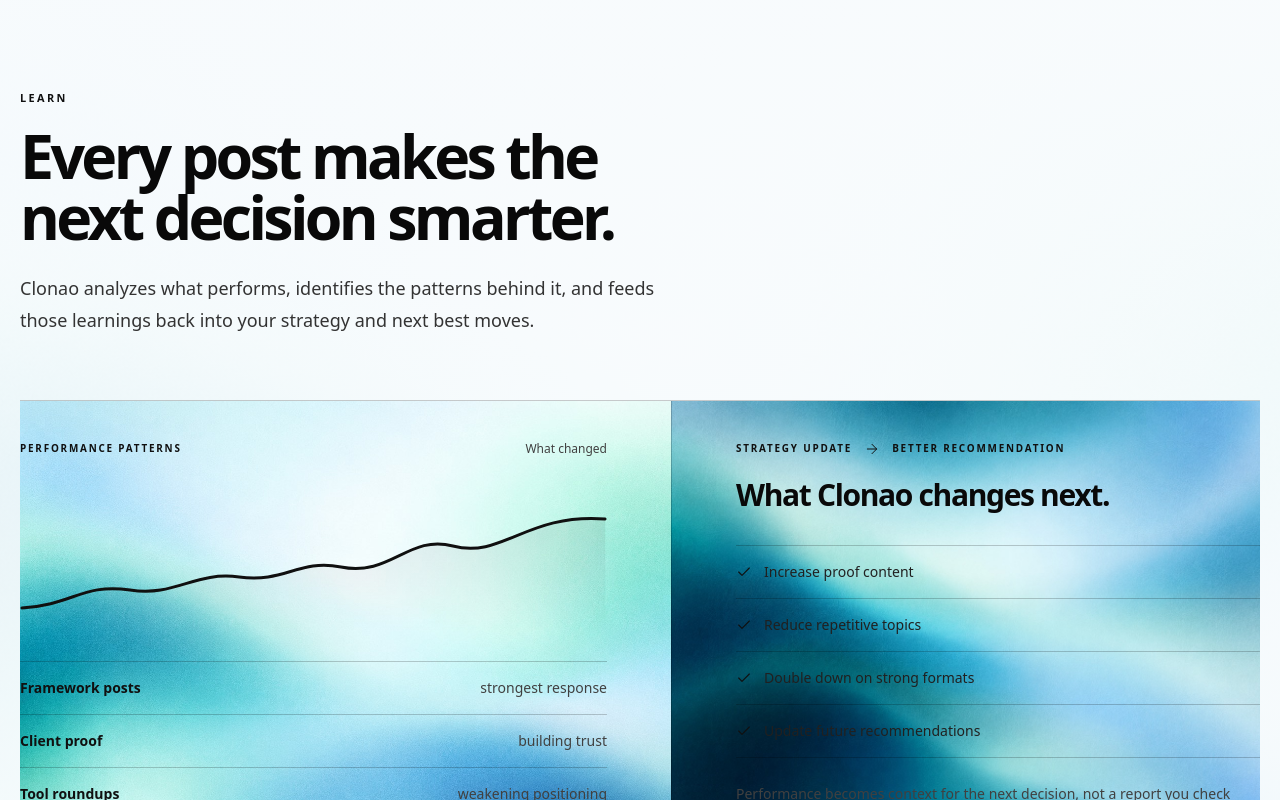
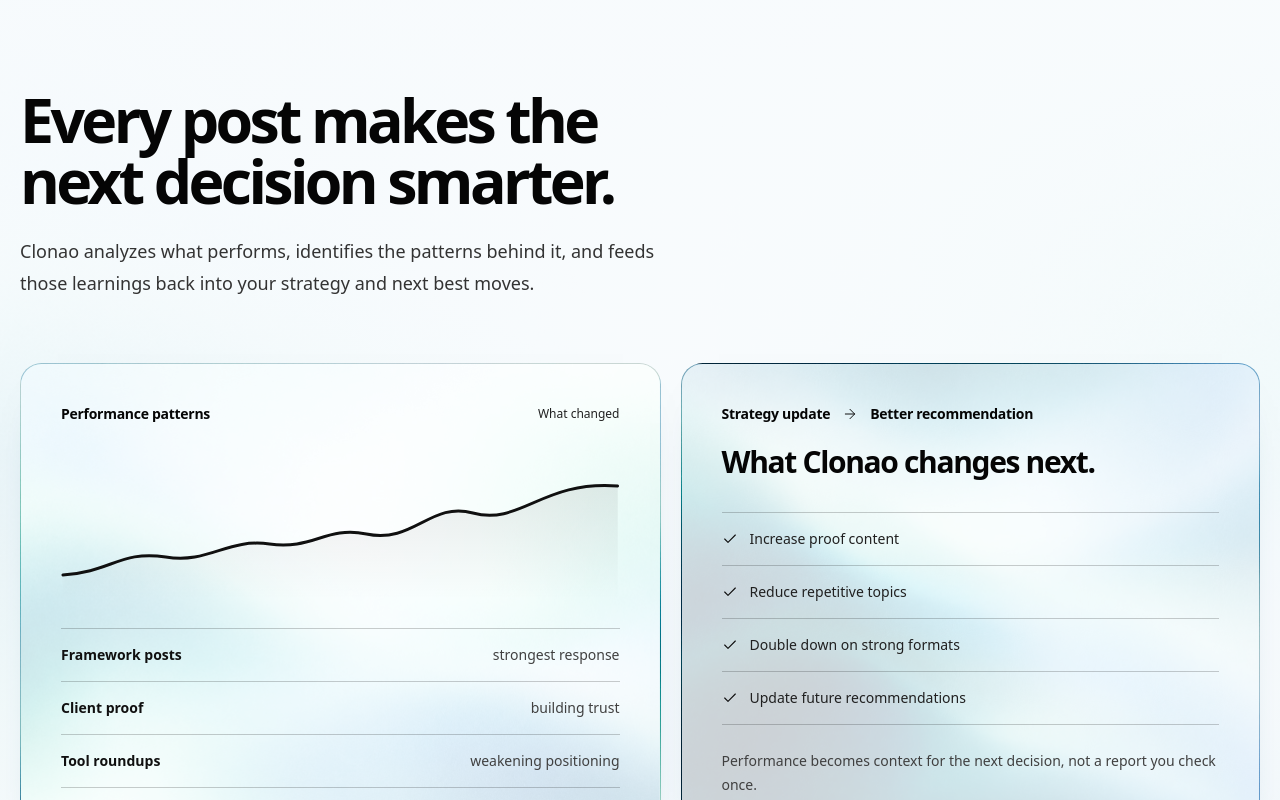
Before and after one commit to veokleo-create07/linkeldn.tool.100k, a Next.js app: page /product in a window 1280 px wide. Shown: the part 2480-3280 px from the top of the page. Built offline with nearby package versions, Linux system fonts and the light colour scheme.

Commit message:
refine: structure learn panels and headings

```diff
--- a/src/components/marketing/product-create.tsx
+++ b/src/components/marketing/product-create.tsx
@@ -13,8 +13,7 @@
       <div className="marketing-container relative z-10">
         <div className="grid items-start gap-14 lg:grid-cols-[minmax(0,0.78fr)_minmax(0,1.22fr)] lg:gap-24">
           <div className="max-w-xl lg:pt-8">
-            <p className="text-[0.68rem] font-semibold uppercase tracking-[0.22em] text-[#101010]">Create</p>
-            <h2 id="product-create-heading" className="text-balance mt-5 text-4xl font-semibold leading-[1.02] tracking-[-0.06em] text-[#090909] sm:text-5xl lg:text-[3.8rem]">Turn the next best move into content.</h2>
+            <h2 id="product-create-heading" className="text-balance text-4xl font-semibold leading-[1.02] tracking-[-0.06em] text-[#050505] sm:text-5xl lg:text-[3.8rem]">Turn the next best move into content.</h2>
             <p className="mt-6 max-w-lg text-base leading-7 text-[#333333] sm:text-lg sm:leading-8">Clonao turns your strategy and real knowledge into content with a clear reason behind every post.</p>
           </div>
 
--- a/src/components/marketing/product-learn.tsx
+++ b/src/components/marketing/product-learn.tsx
@@ -20,8 +20,7 @@
       <div className="pointer-events-none absolute inset-0 -z-10 bg-[linear-gradient(180deg,rgba(248,251,253,0.94)_0%,rgba(248,251,253,0.72)_48%,rgba(248,251,253,0.92)_100%)]" aria-hidden="true" />
       <div className="marketing-container relative z-10">
         <div className="max-w-3xl">
-          <p className="text-[0.68rem] font-semibold uppercase tracking-[0.22em] text-[#101010]">Learn</p>
-          <h2 id="product-learn-heading" className="text-balance mt-5 text-4xl font-semibold leading-[1.02] tracking-[-0.06em] text-[#090909] sm:text-5xl lg:text-[3.8rem]">
+          <h2 id="product-learn-heading" className="text-balance text-4xl font-semibold leading-[1.02] tracking-[-0.06em] text-[#050505] sm:text-5xl lg:text-[3.8rem]">
             Every post makes the next decision smarter.
           </h2>
           <p className="mt-6 max-w-2xl text-base leading-7 text-[#333333] sm:text-lg sm:leading-8">
@@ -29,14 +28,14 @@
           </p>
         </div>
 
-        <div className="mt-14 border-y border-black/20 sm:mt-16">
-          <div className="grid lg:grid-cols-[minmax(0,1.05fr)_minmax(0,0.95fr)]">
-            <div className="relative overflow-hidden bg-[url('/pastel-aqua-gradient.jpg')] bg-cover bg-center py-8 sm:py-10 lg:pr-16">
-              <div className="pointer-events-none absolute inset-0 bg-white/68" aria-hidden="true" />
+        <div className="mt-14 sm:mt-16">
+          <div className="grid gap-5 lg:grid-cols-[minmax(0,1.05fr)_minmax(0,0.95fr)]">
+            <div className="relative overflow-hidden rounded-[1.35rem] border border-black/15 bg-[url('/pastel-aqua-gradient.jpg')] bg-cover bg-center px-6 py-8 shadow-[0_22px_46px_-38px_rgba(20,65,103,0.5)] sm:px-8 sm:py-10 lg:px-10">
+              <div className="pointer-events-none absolute inset-0 bg-white/80" aria-hidden="true" />
               <div className="relative z-10">
                 <div className="flex items-center justify-between gap-6">
-                <p className="text-[0.62rem] font-semibold uppercase tracking-[0.18em] text-[#101010]">Performance patterns</p>
-                <span className="text-xs text-[#404040]">What changed</span>
+                  <p className="text-sm font-semibold tracking-[-0.02em] text-[#050505]">Performance patterns</p>
+                  <span className="text-xs text-[#202020]">What changed</span>
                 </div>
 
               <div className="mt-8 h-36 w-full" aria-label="Illustrative performance trend showing stronger response over time" role="img">
@@ -63,15 +62,15 @@
               </div>
             </div>
 
-            <div className="relative overflow-hidden border-t border-black/20 bg-[url('/ethereal-aqua-gradient.jpg')] bg-cover bg-center py-8 sm:py-10 lg:border-l lg:border-t-0 lg:pl-16">
-              <div className="pointer-events-none absolute inset-0 bg-white/68" aria-hidden="true" />
+            <div className="relative overflow-hidden rounded-[1.35rem] border border-black/15 bg-[url('/ethereal-aqua-gradient.jpg')] bg-cover bg-center px-6 py-8 shadow-[0_22px_46px_-38px_rgba(20,65,103,0.5)] sm:px-8 sm:py-10 lg:px-10">
+              <div className="pointer-events-none absolute inset-0 bg-white/80" aria-hidden="true" />
               <div className="relative z-10">
                 <div className="flex items-center gap-3">
-                <p className="text-[0.62rem] font-semibold uppercase tracking-[0.18em] text-[#101010]">Strategy update</p>
-                <ArrowRight className="size-4 text-[#101010]" strokeWidth={1.5} aria-hidden="true" />
-                <span className="text-[0.62rem] font-semibold uppercase tracking-[0.18em] text-[#101010]">Better recommendation</span>
+                  <p className="text-sm font-semibold tracking-[-0.02em] text-[#050505]">Strategy update</p>
+                  <ArrowRight className="size-4 text-[#101010]" strokeWidth={1.5} aria-hidden="true" />
+                  <span className="text-sm font-semibold tracking-[-0.02em] text-[#050505]">Better recommendation</span>
                 </div>
-                <h3 className="mt-5 text-2xl font-semibold tracking-[-0.045em] text-[#090909] sm:text-3xl">What Clonao changes next.</h3>
+                <h3 className="mt-5 text-2xl font-semibold tracking-[-0.045em] text-[#050505] sm:text-3xl">What Clonao changes next.</h3>
 
                 <div className="mt-8 divide-y divide-black/20 border-y border-black/20">
                 {changes.map((change) => (
```
